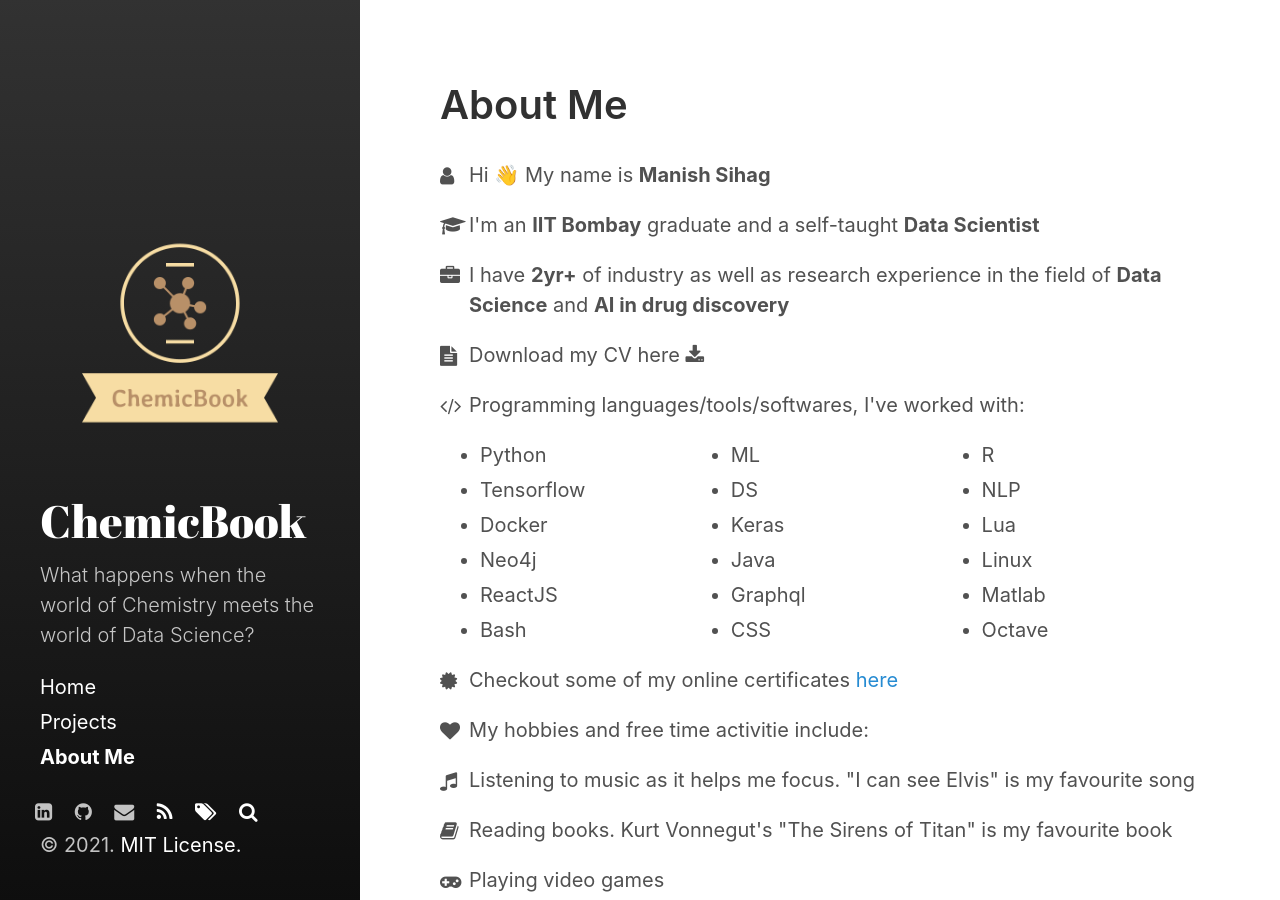
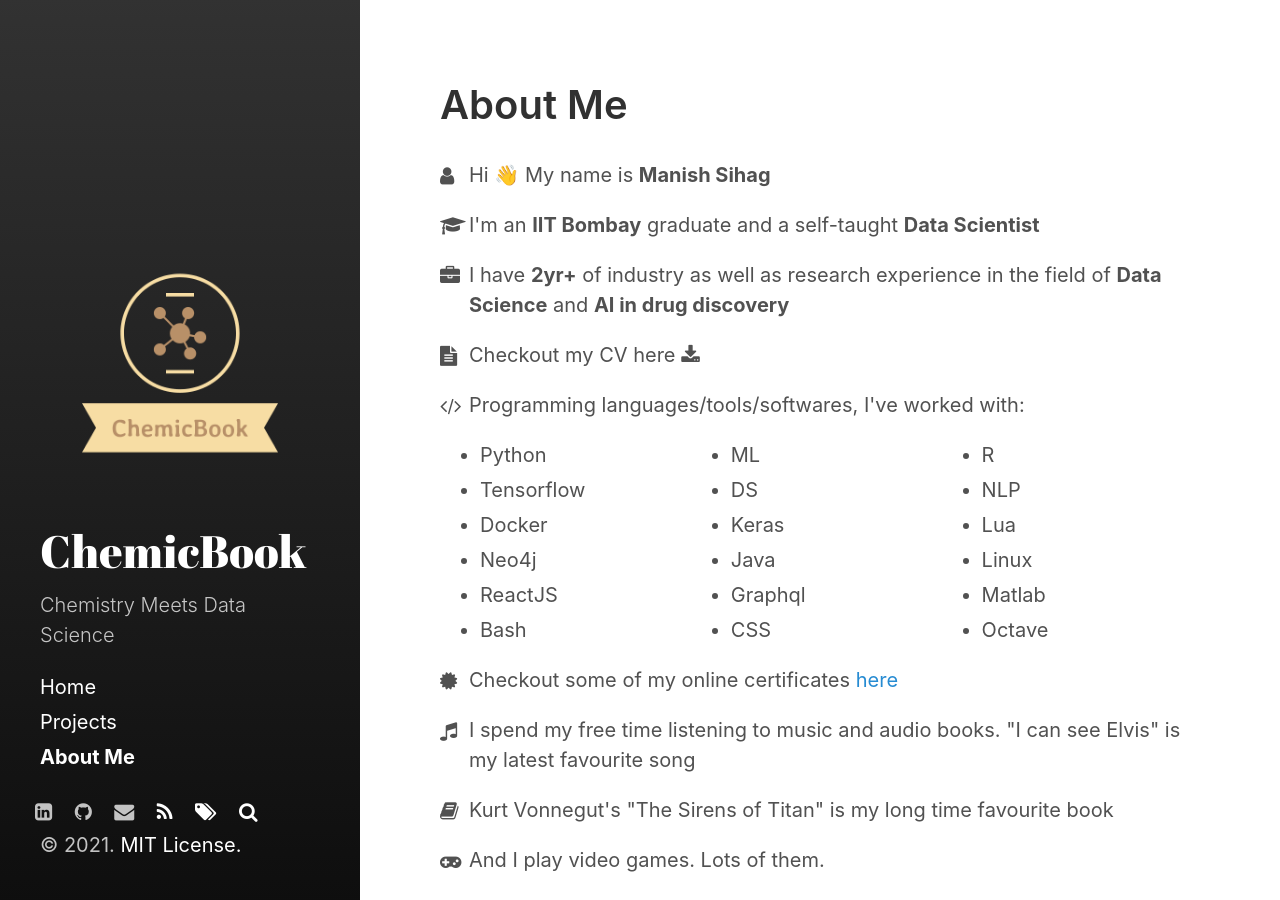
Before and after one commit to kmnis/kmnis.github.io, a Jekyll site: the page built from about-me.md, in a window 1280 px wide and 900 px high. Built offline with Jekyll 4.4.1, drawn with Linux system fonts in a browser that asks for light colours; nearby versions of some CDN libraries.

Commit message:
Updated tag line and about me page

```diff
--- a/_config.yml
+++ b/_config.yml
@@ -6,7 +6,7 @@ remote_theme:     fongandrew/hydeout
 # Setup
 title:            ChemicBook
 tagline:          'Where Chemistry Meets AI'
-description:      'What happens when the world of Chemistry meets the world of Data Science?'
+description:      'Chemistry Meets Data Science' # 'What happens when the world of Chemistry meets the world of Data Science?'
 url:              https://sihagmnis36.github.io
 # baseurl:          '/'
                   # the optional subpath of your site, e.g. "/blog"
--- a/about-me.md
+++ b/about-me.md
@@ -21,7 +21,7 @@ sidebar_sort_order: 2
 </p>
 <p class="about-text">
   <span class="fa fa-file-text about-icon"></span>
-  Download my CV here <a href="/files/resume.pdf" style="color: inherit"><span class="fa fa-download"></span></a>
+  Checkout my CV here <a href="/files/resume.pdf" style="color: inherit"><span class="fa fa-download"></span></a>
 </p>
 <p class="about-text">
   <span class="fa fa-code about-icon"></span>
@@ -62,20 +62,20 @@ sidebar_sort_order: 2
   Checkout some of my online certificates <a href="/certificates">here</a>
 </p>
 
-<p class="about-text">
+<!-- <p class="about-text">
   <span class="fa fa-heart about-icon"></span>
-  My hobbies and free time activitie include:</p>
+  My hobbies and free time activitie include:</p> -->
 <p class="about-text">
   <span class="fa fa-music about-icon"></span>
-  Listening to music as it helps me focus. "I can see Elvis" is my favourite song
+  I spend my free time listening to music and audio books. "I can see Elvis" is my latest favourite song
 </p>
 <p class="about-text">
   <span class="fa fa-book about-icon"></span>
-  Reading books. Kurt Vonnegut's "The Sirens of Titan" is my favourite book
+  Kurt Vonnegut's "The Sirens of Titan" is my long time favourite book
 </p>
 <p class="about-text">
   <span class="fa fa-gamepad about-icon"></span>
-  Playing video games
+  And I play video games. Lots of them.
 </p>
 
 <!-- <p style="text-align: center;">
```
Also changed, not shown: _posts/2021-02-13-different-methods-to-represent-chemical-molecules.md (+8 -3 lines).
